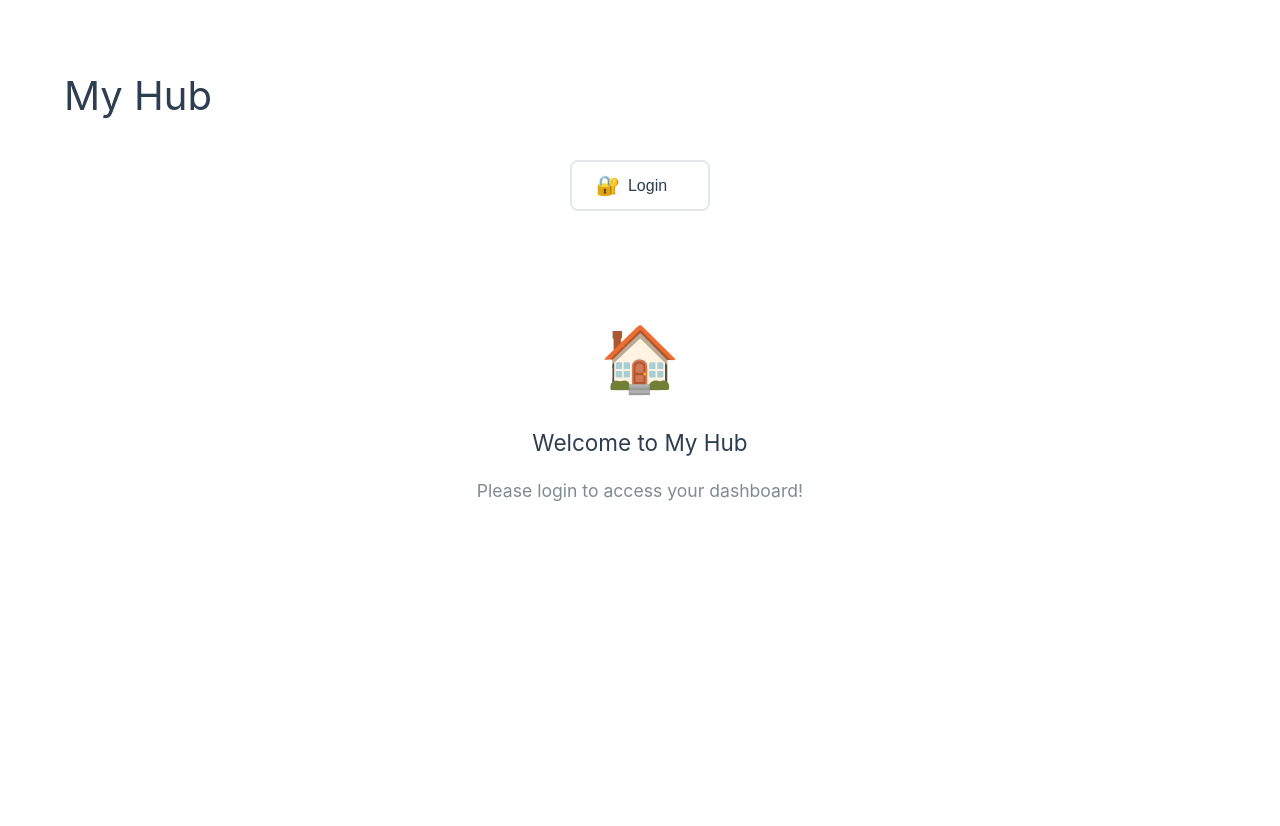
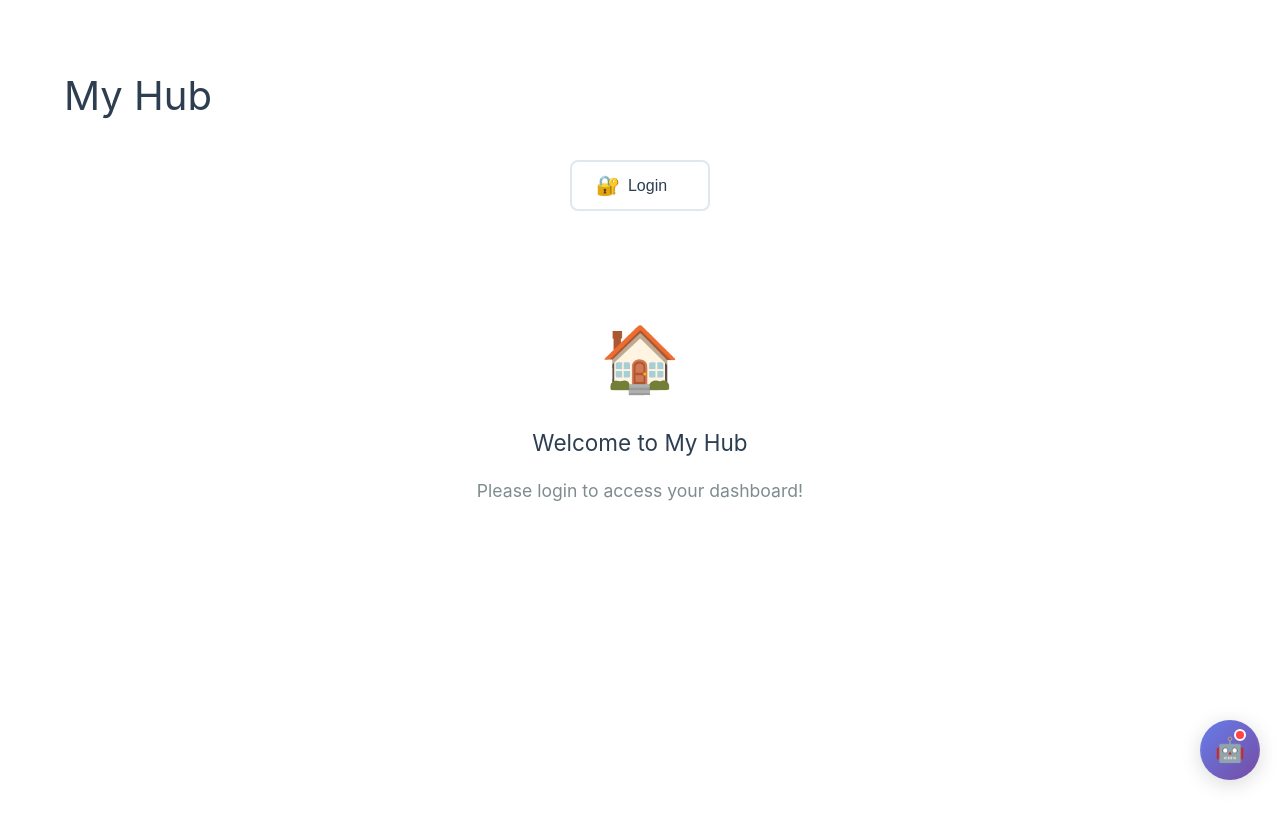
Before and after one commit to prateekt91/home-manage-App, a Vue app: page / in a window 1280 px wide. Shown: the top 826 px of the page. Built offline with nearby package versions, Linux system fonts and the light colour scheme.

Commit message:
[Add Chatbot avatar component with interactive menu]
Introduces a new ChatbotAvatar component with animated avatar, notification dot, and popup menu for chat/help options. Integrates the component into App.vue and adds associated styles. Also updates MyInfo.vue to use an alias import for userStore.

```diff
--- a/src/App.vue
+++ b/src/App.vue
@@ -4,6 +4,7 @@ import './App.css'
 import FileExplorer from './components/Dashboard/FileExplorer.vue'
 import MyInfo from './components/User/MyInfo.vue'
 import UserLogin from './components/Login/UserLogin.vue'
+import ChatbotAvatar from './components/Chatbot/ChatbotAvatar.vue'
 import { userStore } from './stores/userStore.js'
 
 // Initialize user store
@@ -143,5 +144,8 @@ const isComponentActive = (componentId) => {
         </div>
       </Transition>
     </div>
+
+    <!-- Chatbot Avatar -->
+    <ChatbotAvatar />
   </div>
 </template>
--- /dev/null
+++ b/src/components/Chatbot/ChatbotAvatar.css
@@ -0,0 +1,229 @@
+.chatbot-container {
+    position: fixed;
+    bottom: 20px;
+    right: 20px;
+    z-index: 1000;
+}
+
+.chatbot-avatar {
+    width: 60px;
+    height: 60px;
+    border-radius: 50%;
+    border: none;
+    background: linear-gradient(135deg, #667eea 0%, #764ba2 100%);
+    box-shadow: 0 4px 20px rgba(0, 0, 0, 0.15);
+    cursor: pointer;
+    position: relative;
+    transition: all 0.3s cubic-bezier(0.4, 0, 0.2, 1);
+    overflow: hidden;
+}
+
+.avatar-inner {
+    position: relative;
+    width: 100%;
+    height: 100%;
+    display: flex;
+    align-items: center;
+    justify-content: center;
+}
+
+.bot-icon {
+    font-size: 24px;
+    transition: transform 0.3s ease;
+    z-index: 2;
+}
+
+.pulse-ring {
+    position: absolute;
+    top: 50%;
+    left: 50%;
+    transform: translate(-50%, -50%);
+    width: 100%;
+    height: 100%;
+    border: 2px solid rgba(255, 255, 255, 0.3);
+    border-radius: 50%;
+    opacity: 0;
+    animation: pulse 2s infinite;
+}
+
+.notification-dot {
+    position: absolute;
+    top: 8px;
+    right: 8px;
+    width: 12px;
+    height: 12px;
+    background: #ff4444;
+    border-radius: 50%;
+    border: 2px solid white;
+    animation: bounce 2s infinite;
+}
+
+/* Hover state */
+.chatbot-avatar.hovered {
+    transform: scale(1.1);
+    box-shadow: 0 6px 25px rgba(0, 0, 0, 0.2);
+}
+
+.chatbot-avatar.hovered .bot-icon {
+    transform: rotate(10deg) scale(1.1);
+}
+
+.chatbot-avatar.hovered .pulse-ring {
+    opacity: 1;
+    animation: pulse 1s infinite;
+}
+
+/* Click state */
+.chatbot-avatar.clicked {
+    transform: scale(0.95);
+}
+
+.chatbot-avatar.clicked .bot-icon {
+    transform: rotate(-10deg) scale(0.9);
+}
+
+/* Menu active state */
+.chatbot-avatar.menu-active {
+    background: linear-gradient(135deg, #4CAF50 0%, #45a049 100%);
+}
+
+.chatbot-avatar.menu-active .bot-icon {
+    transform: rotate(180deg);
+}
+
+/* Chatbot Menu */
+.chatbot-menu {
+    position: absolute;
+    bottom: 80px;
+    right: 0;
+    width: 280px;
+    background: white;
+    border-radius: 16px;
+    box-shadow: 0 10px 40px rgba(0, 0, 0, 0.15);
+    overflow: hidden;
+    border: 1px solid #e0e0e0;
+}
+
+.menu-header {
+    background: linear-gradient(135deg, #667eea 0%, #764ba2 100%);
+    color: white;
+    padding: 20px;
+    display: flex;
+    align-items: center;
+    gap: 12px;
+}
+
+.bot-face {
+    font-size: 32px;
+    animation: wave 2s infinite;
+}
+
+.bot-greeting h3 {
+    margin: 0 0 4px 0;
+    font-size: 18px;
+    font-weight: 600;
+}
+
+.bot-greeting p {
+    margin: 0;
+    font-size: 14px;
+    opacity: 0.9;
+}
+
+.menu-options {
+    padding: 12px;
+}
+
+.menu-option {
+    width: 100%;
+    padding: 12px 16px;
+    border: none;
+    background: transparent;
+    border-radius: 8px;
+    display: flex;
+    align-items: center;
+    gap: 12px;
+    cursor: pointer;
+    transition: all 0.2s ease;
+    margin-bottom: 4px;
+}
+
+.menu-option:hover {
+    background: #f5f5f5;
+    transform: translateX(4px);
+}
+
+.option-icon {
+    font-size: 18px;
+}
+
+.option-text {
+    font-size: 14px;
+    font-weight: 500;
+    color: #333;
+}
+
+/* Animations */
+@keyframes pulse {
+    0% {
+        transform: translate(-50%, -50%) scale(0.8);
+        opacity: 1;
+    }
+    100% {
+        transform: translate(-50%, -50%) scale(1.4);
+        opacity: 0;
+    }
+}
+
+@keyframes bounce {
+    0%, 20%, 50%, 80%, 100% {
+        transform: translateY(0);
+    }
+    40% {
+        transform: translateY(-4px);
+    }
+    60% {
+        transform: translateY(-2px);
+    }
+}
+
+@keyframes wave {
+    0%, 100% {
+        transform: rotate(0deg);
+    }
+    25% {
+        transform: rotate(-5deg);
+    }
+    75% {
+        transform: rotate(5deg);
+    }
+}
+
+/* Menu transitions */
+.menu-slide-enter-active,
+.menu-slide-leave-active {
+    transition: all 0.3s cubic-bezier(0.4, 0, 0.2, 1);
+}
+
+.menu-slide-enter-from {
+    opacity: 0;
+    transform: translateY(20px) scale(0.9);
+}
+
+.menu-slide-leave-to {
+    opacity: 0;
+    transform: translateY(20px) scale(0.9);
+}
+
+/* Responsive adjustments */
+@media (max-width: 768px) {
+    .chatbot-container {
+        bottom: 15px;
+        right: 15px;
+    }
+
+    .chatbot-menu {
+        width: 260px;
+        right: -20px;
+    }
+}
--- /dev/null
+++ b/src/components/Chatbot/ChatbotAvatar.vue
@@ -0,0 +1,90 @@
+<script setup>
+import { ref } from 'vue'
+import './ChatbotAvatar.css'
+
+// State for avatar animations
+const isHovered = ref(false)
+const isClicked = ref(false)
+const isMenuOpen = ref(false)
+
+// Handle mouse enter
+const handleMouseEnter = () => {
+  isHovered.value = true
+}
+
+// Handle mouse leave
+const handleMouseLeave = () => {
+  isHovered.value = false
+}
+
+// Handle click animation and menu toggle
+const handleClick = () => {
+  isClicked.value = true
+  isMenuOpen.value = !isMenuOpen.value
+
+  // Reset click animation after a short delay
+  setTimeout(() => {
+    isClicked.value = false
+  }, 200)
+}
+
+// Sample chat options
+const chatOptions = [
+  { id: 1, text: '💬 Start Chat', icon: '💬' },
+  { id: 2, text: '❓ Get Help', icon: '❓' },
+  { id: 3, text: '📧 Contact Support', icon: '📧' }
+]
+
+const handleOptionClick = (option) => {
+  console.log(`Selected: ${option.text}`)
+  //TODO chat logic here
+  isMenuOpen.value = false
+}
+</script>
+
+<template>
+  <div class="chatbot-container">
+    <!-- Popup Menu -->
+    <Transition name="menu-slide">
+      <div v-if="isMenuOpen" class="chatbot-menu">
+        <div class="menu-header">
+          <div class="bot-face">🤖</div>
+          <div class="bot-greeting">
+            <h3>Hi there!</h3>
+            <p>How can I help you today?</p>
+          </div>
+        </div>
+        <div class="menu-options">
+          <button
+            v-for="option in chatOptions"
+            :key="option.id"
+            @click="handleOptionClick(option)"
+            class="menu-option"
+          >
+            <span class="option-icon">{{ option.icon }}</span>
+            <span class="option-text">{{ option.text }}</span>
+          </button>
+        </div>
+      </div>
+    </Transition>
+
+    <!-- Avatar Button -->
+    <button
+      class="chatbot-avatar"
+      :class="{
+        'hovered': isHovered,
+        'clicked': isClicked,
+        'menu-active': isMenuOpen
+      }"
+      @mouseenter="handleMouseEnter"
+      @mouseleave="handleMouseLeave"
+      @click="handleClick"
+    >
+      <div class="avatar-inner">
+        <div class="bot-icon">🤖</div>
+        <div class="pulse-ring"></div>
+        <div class="notification-dot" v-if="!isMenuOpen"></div>
+      </div>
+    </button>
+  </div>
+</template>
--- a/src/components/User/MyInfo.vue
+++ b/src/components/User/MyInfo.vue
@@ -1,7 +1,7 @@
 <script setup>
 import { ref, computed, onMounted } from 'vue'
 import './MyInfo.css'
-import { userStore } from '../../stores/userStore.js'
+import { userStore } from '@/stores/userStore.js'
 
 const API_BASE_URL = import.meta.env.VITE_API_URL || 'http://localhost:8080/api'
 
```
